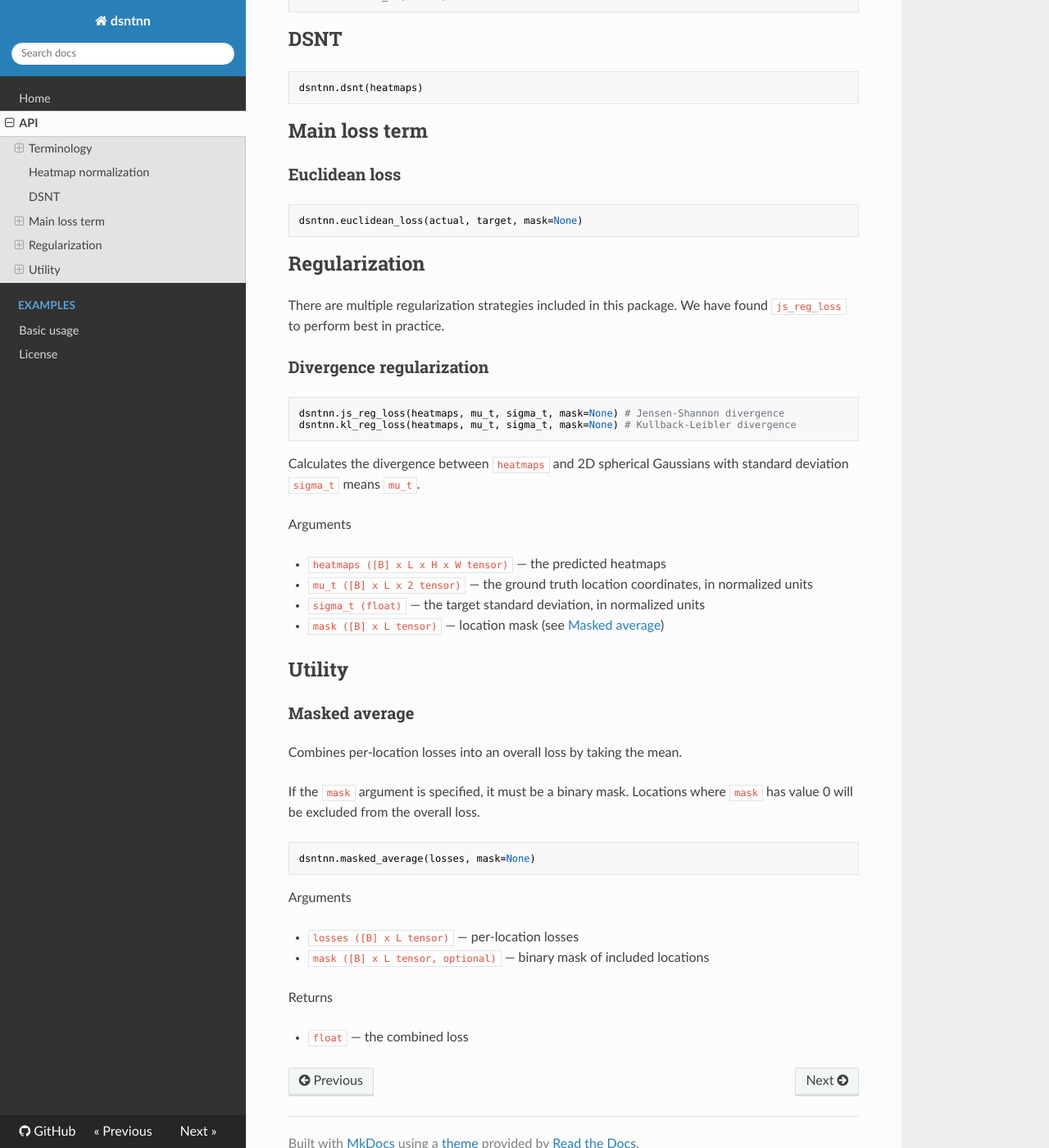
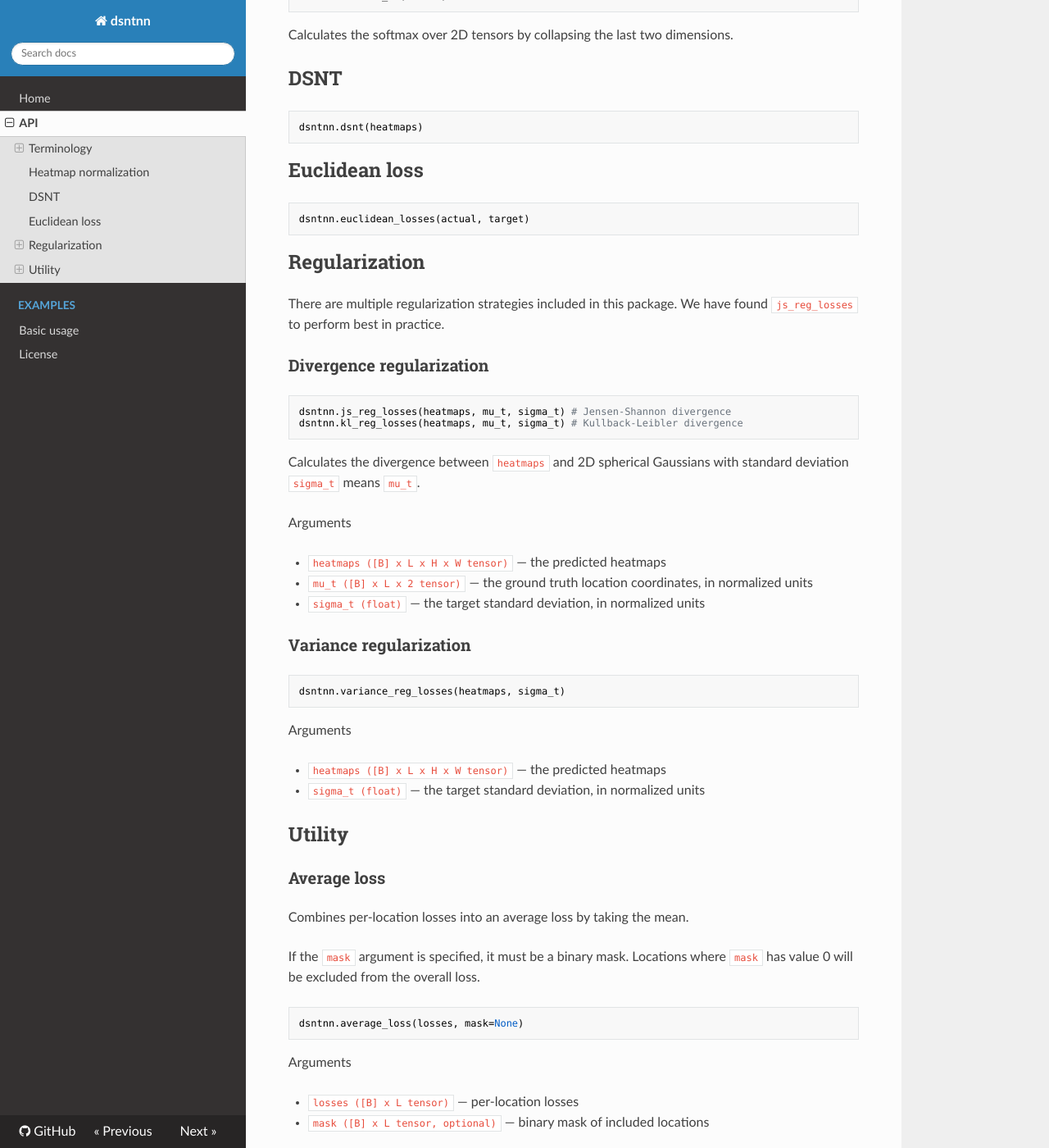
Before and after one commit to anibali/dsntnn, an MkDocs documentation site: the page built from docs/api.md, in a window 1280 px wide and 1400 px high, scrolled down 924 px. Shown: the whole window at 82% size. Built offline with MkDocs 1.6.1, drawn with Linux system fonts in a browser that asks for light colours; nearby versions of some CDN libraries; formulas are drawn with MathJax 3; old or Windows-style settings are respelled for this version of MkDocs.

````diff
--- a/docs/api.md
+++ b/docs/api.md
@@ -38,30 +38,30 @@ first dimension).
 dsntnn.softmax_2d(tensor)
 ```
 
+Calculates the softmax over 2D tensors by collapsing the last two dimensions.
+
 ## DSNT
 
 ```python
 dsntnn.dsnt(heatmaps)
 ```
 
-## Main loss term
-
-### Euclidean loss
+## Euclidean loss
 
 ```python
-dsntnn.euclidean_loss(actual, target, mask=None)
+dsntnn.euclidean_losses(actual, target)
 ```
 
 ## Regularization
 
 There are multiple regularization strategies included in this package.
-We have found `js_reg_loss` to perform best in practice.
+We have found `js_reg_losses` to perform best in practice.
 
 ### Divergence regularization
 
 ```python
-dsntnn.js_reg_loss(heatmaps, mu_t, sigma_t, mask=None) # Jensen-Shannon divergence
-dsntnn.kl_reg_loss(heatmaps, mu_t, sigma_t, mask=None) # Kullback-Leibler divergence
+dsntnn.js_reg_losses(heatmaps, mu_t, sigma_t) # Jensen-Shannon divergence
+dsntnn.kl_reg_losses(heatmaps, mu_t, sigma_t) # Kullback-Leibler divergence
 ```
 
 Calculates the divergence between `heatmaps` and 2D spherical Gaussians
@@ -72,19 +72,29 @@ Arguments
 * `heatmaps ([B] x L x H x W tensor)` — the predicted heatmaps
 * `mu_t ([B] x L x 2 tensor)` — the ground truth location coordinates, in normalized units
 * `sigma_t (float)` — the target standard deviation, in normalized units
-* `mask ([B] x L tensor)` — location mask (see [Masked average](#masked-average))
+
+### Variance regularization
+
+```python
+dsntnn.variance_reg_losses(heatmaps, sigma_t)
+```
+
+Arguments
+
+* `heatmaps ([B] x L x H x W tensor)` — the predicted heatmaps
+* `sigma_t (float)` — the target standard deviation, in normalized units
 
 ## Utility
 
-### Masked average
+### Average loss
 
-Combines per-location losses into an overall loss by taking the mean.
+Combines per-location losses into an average loss by taking the mean.
 
 If the `mask` argument is specified, it must be a binary mask.
 Locations where `mask` has value 0 will be excluded from the overall loss.
 
 ```python
-dsntnn.masked_average(losses, mask=None)
+dsntnn.average_loss(losses, mask=None)
 ```
 
 Arguments
````
Also changed, not shown: other parts of docs/api.md (+1 -1 lines), README.md (+2 -2 lines), dsntnn/__init__.py (+25 -43 lines), examples/basic_usage.md (+6 -5 lines), 2 other files.
